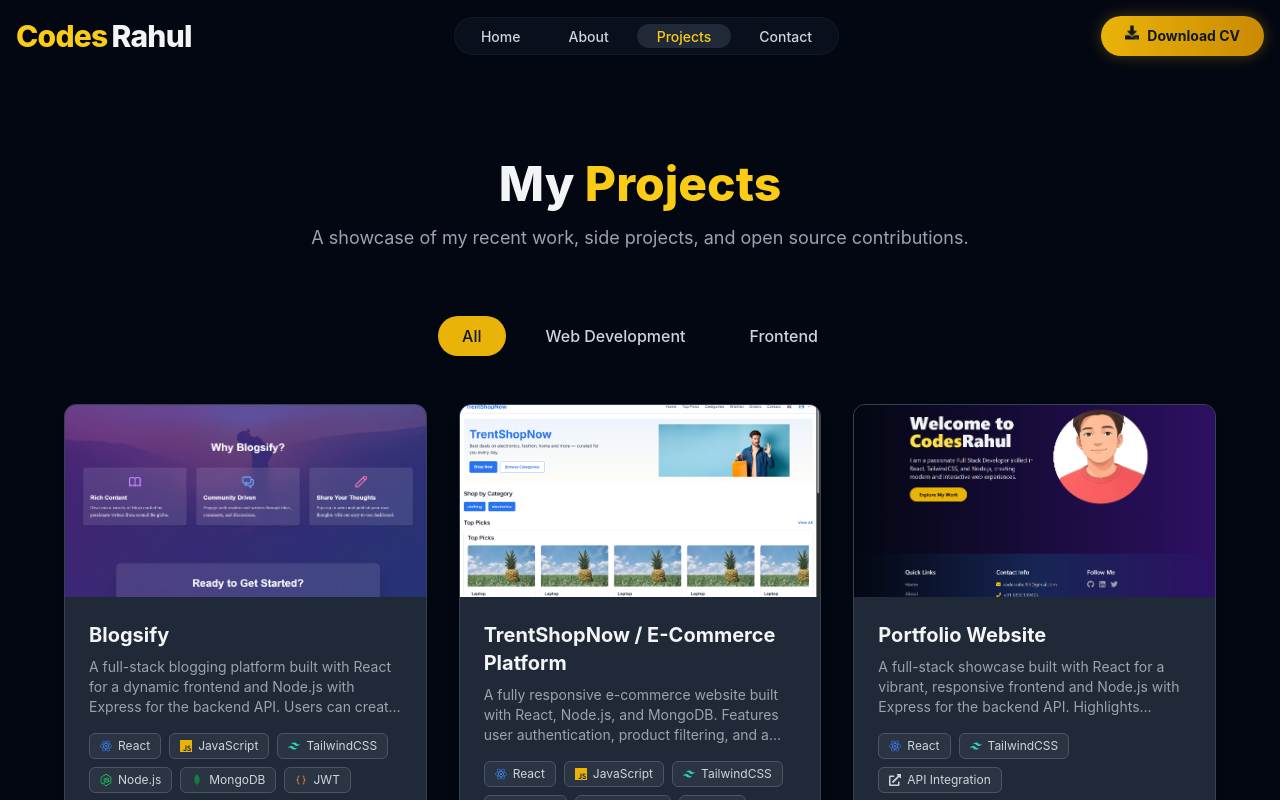
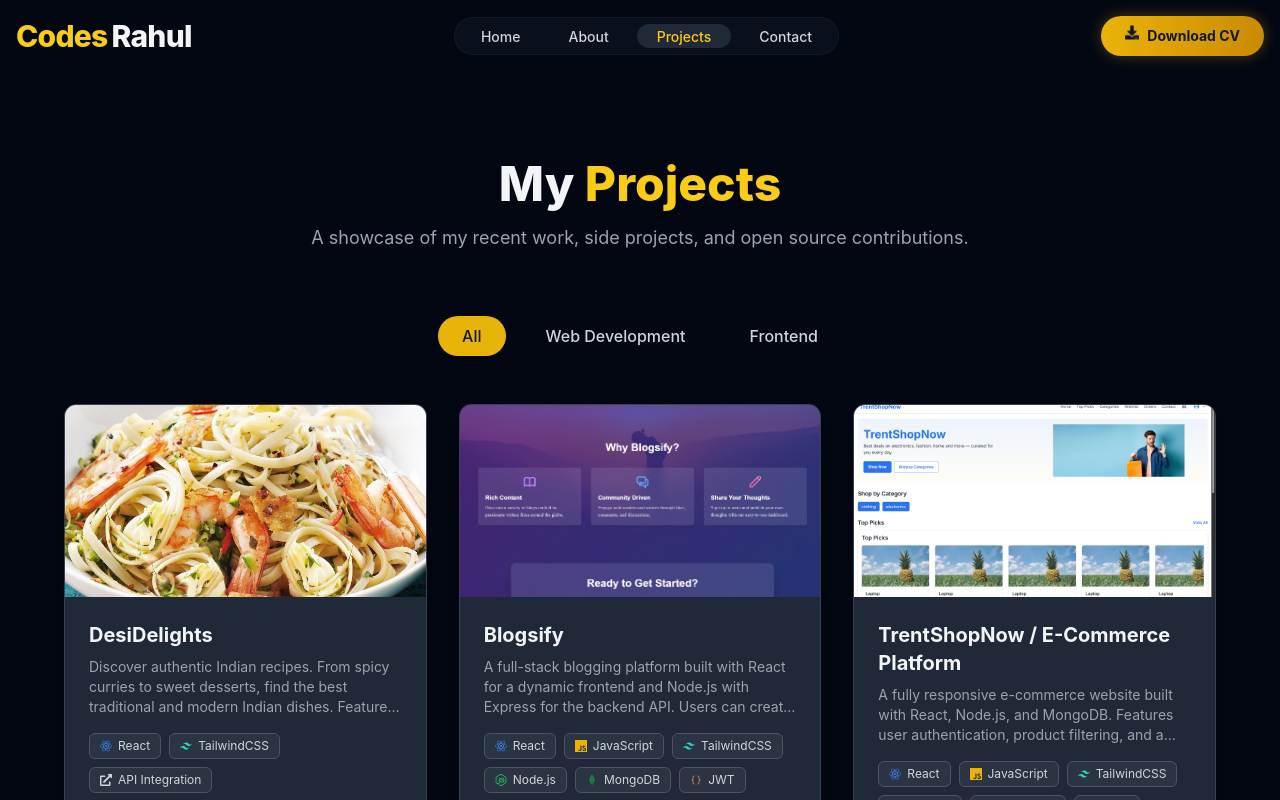
Before and after one commit to CodesRahul96/CodesRahul, a React (Vite) app: page /projects in a window 1280 px wide. Shown: the top 800 px of the page. Built offline with nearby package versions, Linux system fonts and the light colour scheme.

Commit message:
updated projects

```diff
--- a/src/assets/projects/index.js
+++ b/src/assets/projects/index.js
@@ -10,6 +10,7 @@
 import imagegallery from "./image-gallary.png";
 import logic from "./logic.png";
 import comingsoon from "./comingsoon.png";
+import desidelights from "./DesiDelights.jpg";
 
 export {
   blogsify,
@@ -24,4 +25,5 @@
   imagegallery,
   logic,
   comingsoon,
+  desidelights,
 };
--- a/src/data/projects.json
+++ b/src/data/projects.json
@@ -1,4 +1,14 @@
 [
+  {
+    "id": 14,
+    "title": "DesiDelights",
+    "description": "Discover authentic Indian recipes. From spicy curries to sweet desserts, find the best traditional and modern Indian dishes. Features a rich search and filtering experience.",
+    "category": "Web Development",
+    "technologies": ["React", "TailwindCSS", "API Integration"],
+    "github": "https://github.com/CodesRahul96",
+    "demo": "https://desidelightsrecipe.vercel.app/",
+    "image": "desidelights"
+  },
   {
     "id": 1,
     "title": "Blogsify",
```
Also changed, not shown: src/assets/projects/DesiDelights.jpg (added).
